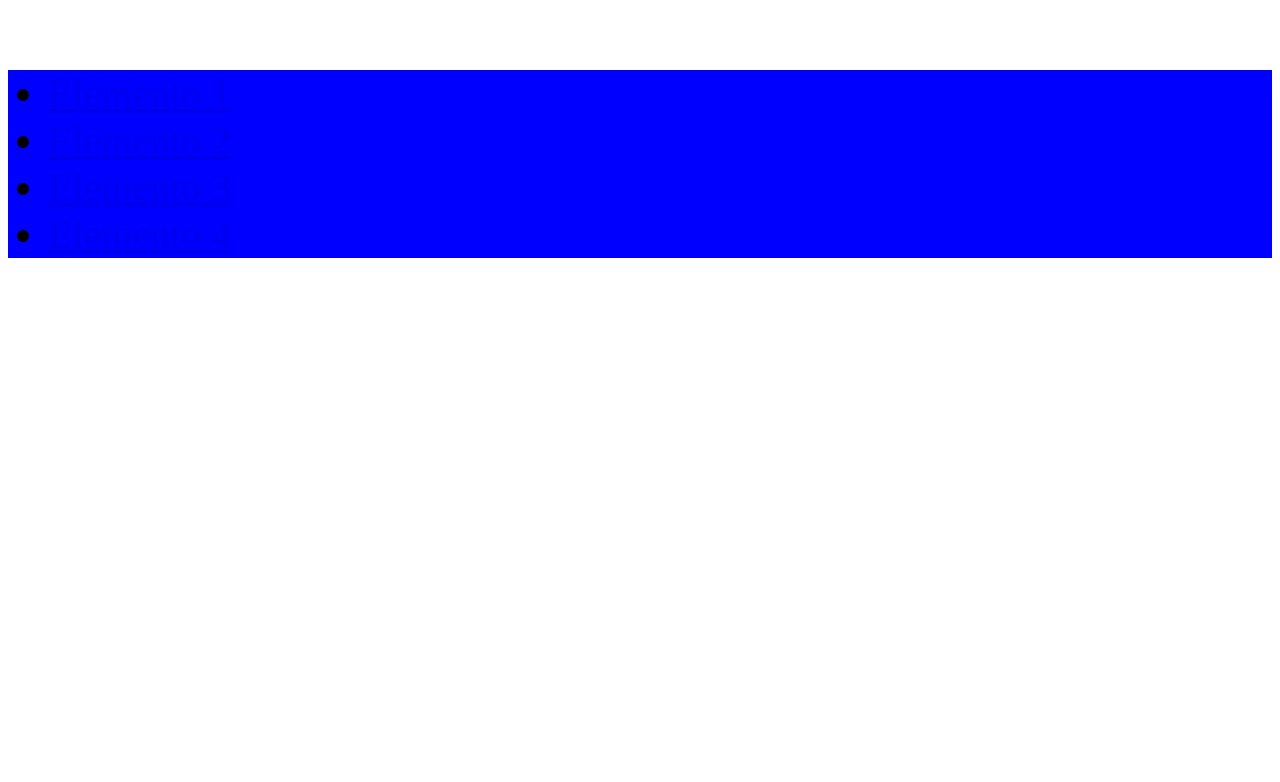
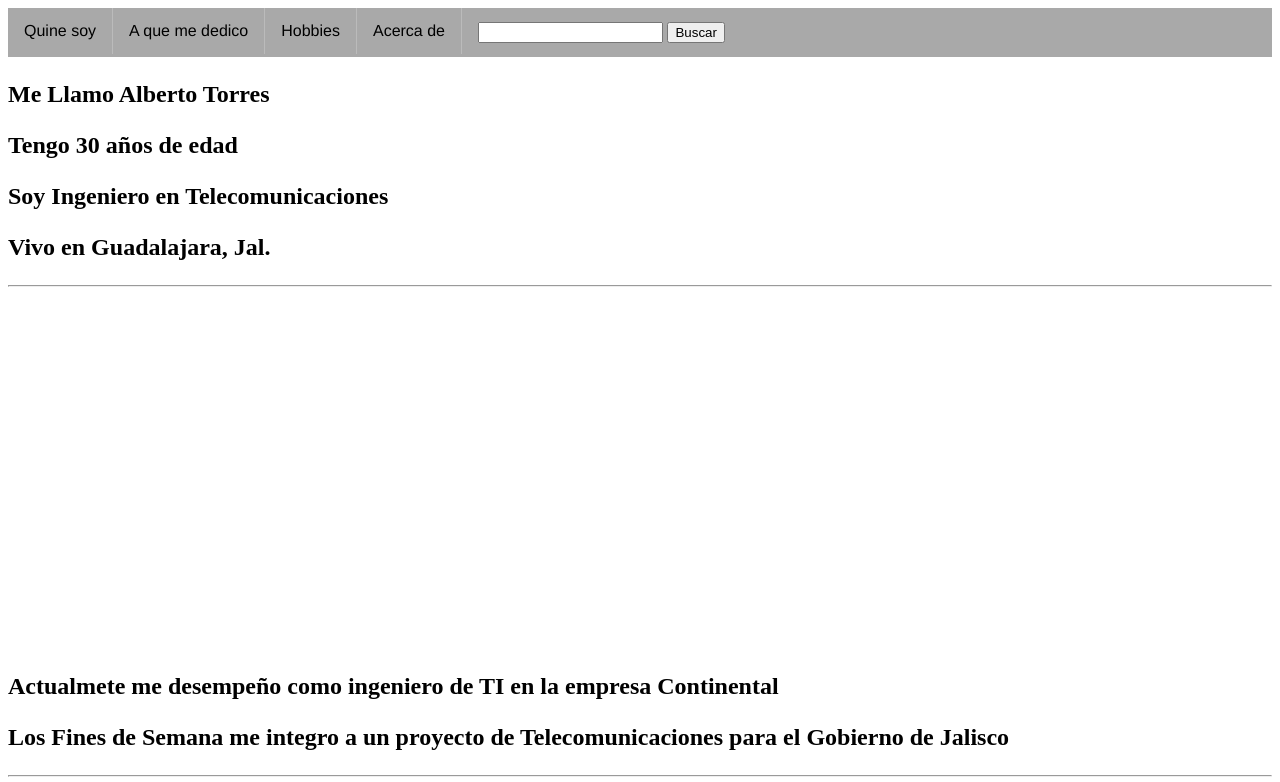
Before and after one commit to AlbertoTorresMtz/Frontend_Fundamentals, a plain HTML site: page index.html in a window 1280 px wide. Shown: the top 782 px of the page. Drawn offline with Linux system fonts and the light colour scheme.

Commit message:
Barra de Navegacion

```diff
--- a/index.html
+++ b/index.html
@@ -1,25 +1,111 @@
 <!DOCTYPE html>
 <html lang="en">
 <head>
+
     <meta charset="UTF-8">
     <meta http-equiv="X-UA-Compatible" content="IE=edge">
     <meta name="viewport" content="width=device-width, initial-scale=1.0">
     <link rel="stylesheet" href="style.css">
+
+
+
+
     <title>Clase FullStack</title>
 </head>
 <body>
 
-    <div id="navegador">
-        <ul>
-        <li><a href="#">Elemento 1</a></li>
-        <li><a href="#">Elemento 2</a></li>
-        <li><a href="#">Elemento 3</a></li>
-        <li><a href="#">Elemento 4</a></li>
-        </ul>
-        </div>
+<!-- Funcion JS
+<script>
+    var clic = 1;
+    function divAuto(){
+       if(clic==1){
+       document.getElementById("div-mostrar").style.height = "100px";
+       clic = clic + 1;
+       } else{
+        document.getElementById("div-mostrar").style.height = "0px";
+        clic = 1;
+       }
+    }
+</script>
+ -->
+
+ <!-- Boton para funcion JS
+<div id="auto" onclick="divAuto()">
+Ocultar
+</div>
+<div id="div-mostrar">
+Contenido
+</div>
+ -->
+
+
+<header>
+        <nav>
+            <ul>
+
+        <li><a href="#Iam">Quine soy</a></li>
+        <li><a href="#Profesional">A que me dedico</a></li>
+        <li><a href="#Hobbies">Hobbies</a></li>
+        <li><a href="#About">Acerca de </a></li>
+
+        <li><a>
+            <form>
+                <input type="search" name="B" placeholder="">
+                <input type="submit" value="Buscar">
+              </form>
+          </a></li>
+           </ul>
+        </nav>
+</header>
+<main>
 
 
 
 
+
+<section id="Iam">
+    <H1>
+    <p>Me Llamo Alberto Torres</p>
+
+    <p>Tengo 30 años de edad</p>
+
+    <p>Soy Ingeniero en Telecomunicaciones</p>
+
+    <p>Vivo en Guadalajara, Jal.</p>
+    <hr>
+</H1>
+</section>
+<section id="Profesional">
+
+<br><br><br><br><br><br><br><br><br><br><br><br><br><br><br><br><br><br><br>
+<H1>
+<p>Actualmete me desempeño como ingeniero de TI en la empresa Continental</p>
+
+<p>Los Fines de Semana me integro a un proyecto de Telecomunicaciones para el Gobierno de Jalisco</p>
+</H1>
+<hr>
+</section>
+<section id="Hobbies">
+    <br><br><br><br><br><br><br><br><br><br><br><br><br><br><br><br><br><br><br>
+    <H1>
+    <p>Practico Natacion y Hapkido</p>
+</H1>
+</section>
+<section id="About">
+    <hr>
+    <br><br><br><br><br><br><br><br><br><br><br><br><br><br><br><br><br><br><br>
+    <div>
+        <section>  <iframe width="560" height="315" src="https://www.youtube.com/embed/fregObNcHC8" title="YouTube video player" frameborder="0" allow="accelerometer; autoplay; clipboard-write; encrypted-media; gyroscope; picture-in-picture" allowfullscreen></iframe>
+        </section>
+        </div>
+</section>
+</main>
+
+
+
+<footer>
+    <p>©Copyright ATM.</p>
+  </footer>
+
 </body>
 </html>
--- a/style.css
+++ b/style.css
@@ -11,6 +11,7 @@ Propiedad:valor
 
 /* Selector tag name*/
 
+/*
 h1,h2 ¨{
 
 display: inline;
@@ -37,7 +38,7 @@ background-color: blue ;
 }
 
 
-/*Selector de clase  */
+/*Selector de clase
 
 .container{
 
@@ -62,7 +63,7 @@ font-size: 20px;
 }
 
 
-/*Selector universal  */
+/*Selector universal
 
 *{
 
@@ -75,3 +76,117 @@ html{
 font-size: 50px;
 
 }
+*/
+
+/*
+#navegador ul{
+    list-style-type: none;
+    text-align: center;
+ }
+
+ #navegador li{
+    display: inline;
+    text-align: center;
+    margin: 0 10px 0 0;
+ }
+
+ #navegador li a {
+    padding: 2px 7px 2px 7px;
+    color: #666;
+    background-color: #eeeeee;
+    border: 1px solid #ccc;
+    text-decoration: none;
+ }
+
+ #navegador li a:hover{
+    background-color: #333333;
+    color: #ffffff;
+ }
+
+*/
+
+ul {
+    list-style-type: none;
+    margin: 0;
+    padding: 0;
+    overflow: hidden;
+    background-color: darkgrey;
+
+}
+
+li {
+    float: left;
+    border-right:1px solid #bbb;
+}
+
+li:last-child {
+    border-right: none;
+}
+
+li a {
+    display: block;
+    color:black;
+    text-align: center;
+    padding: 14px 16px;
+    text-decoration: none;
+    font-family: 'Franklin Gothic Medium', 'Arial Narrow', Arial, sans-serif;
+}
+
+li a:hover:not(.active) {
+    background-color:yellowgreen;
+}
+
+.active {
+
+    background-color: #4CAF50;
+}
+
+li:hover{
+
+    cursor: pointer;
+    background-color: blueviolet;
+}
+
+
+/*--------------------------------------------
+Para Funcion JS
+*/
+
+/*--------------------------------------------
+  .auto{
+   display: none;
+ }
+
+ #auto{
+	padding: 10px;
+	background: orange;
+	width: 95px;
+	cursor: pointer;
+	margin-top: 10px;
+	margin-bottom: 10px;
+	box-shadow: 0px 0px 1px #000;
+	display: inline-block;
+}
+
+#auto:hover{
+	opacity: .8;
+}
+
+#div-mostrar{
+	width: 100%;
+	margin: auto;
+	height: 0px;
+	background: #000;
+	box-shadow: 10px 10px 3px #D8D8D8;
+	transition: height .4s;
+  color:white;
+  text-align: center;
+}
+#auto:hover{
+	opacity: .8;
+}
+#auto:hover + #div-mostrar{
+	height: 100px;
+}
+
+--------------------------------------*/
```
